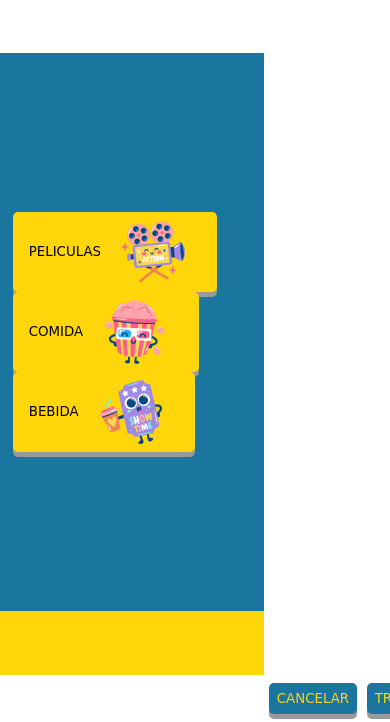
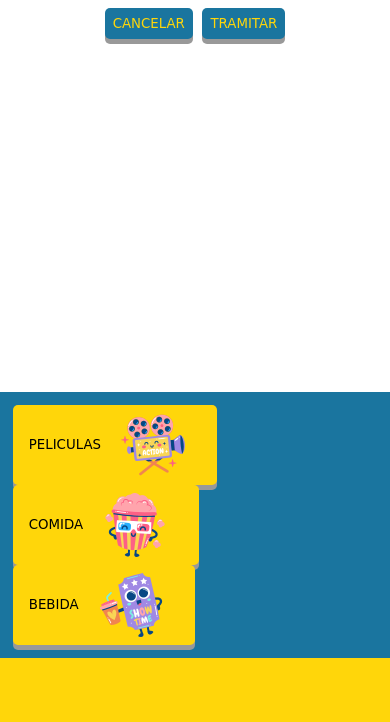
Before and after one commit to albertoferrandez/TPV-Cine, a plain HTML site: page index.html in a window 390 px wide. Shown: the part 122-844 px from the top of the page. Drawn offline with Linux system fonts and the light colour scheme; no server answers; a web font is replaced by a local one.

Commit message:
css changes

```diff
--- a/cine-layout.css
+++ b/cine-layout.css
@@ -66,6 +66,8 @@ main #bebida-content, #comida-content{
         grid-template-rows: 0.3fr 0.3fr 1fr;
         grid-template-areas:
             "logo"
+            "ticketfield"
+            "buttons"
             "sidebar"
             "nav"
             "main";
@@ -79,6 +81,8 @@ main #bebida-content, #comida-content{
         grid-template-rows: 0.1fr 0.1fr 1fr;
         grid-template-areas:
             "logo"
+            "ticketfield"
+            "buttons"
             "sidebar"
             "nav"
             "main";
```
